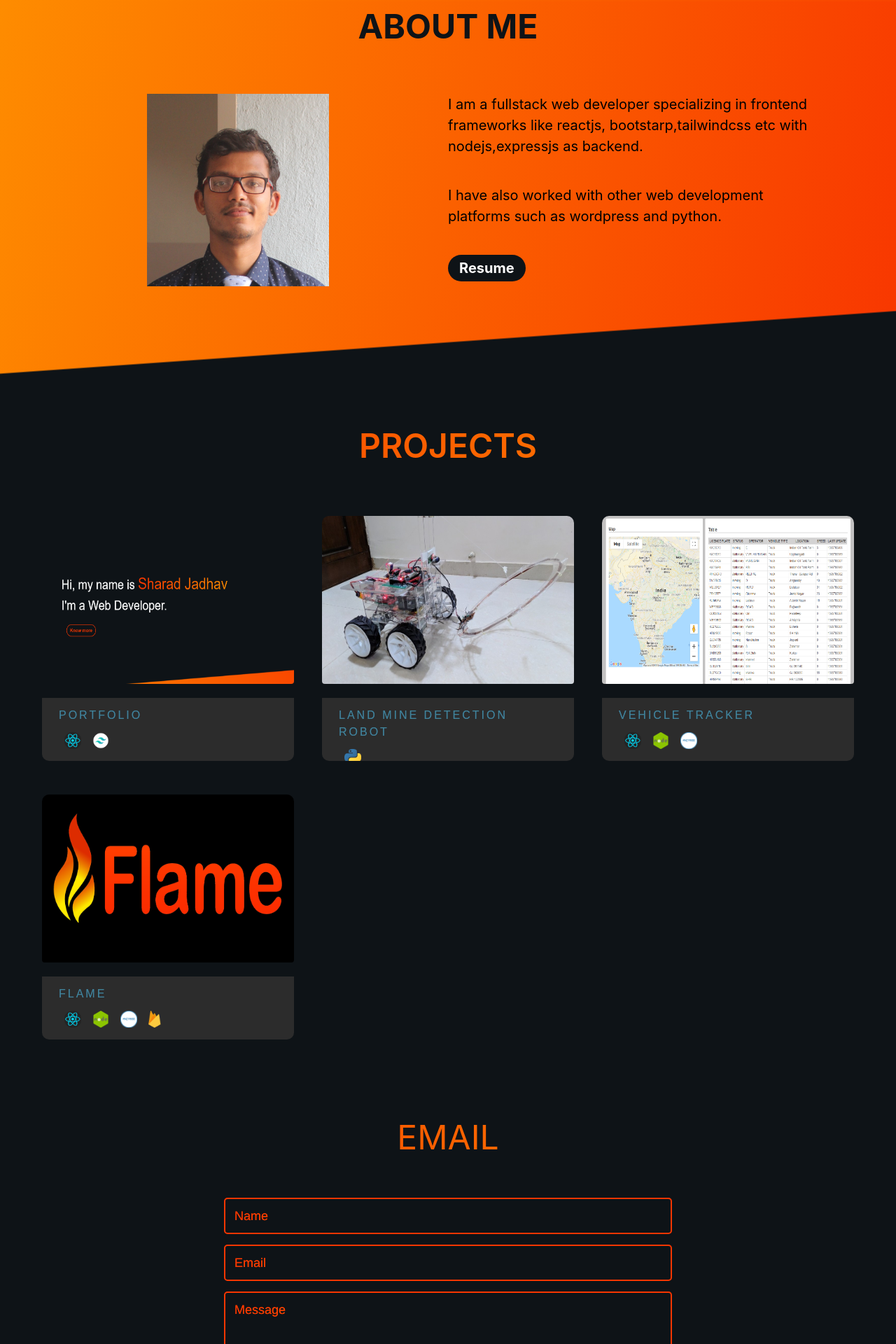
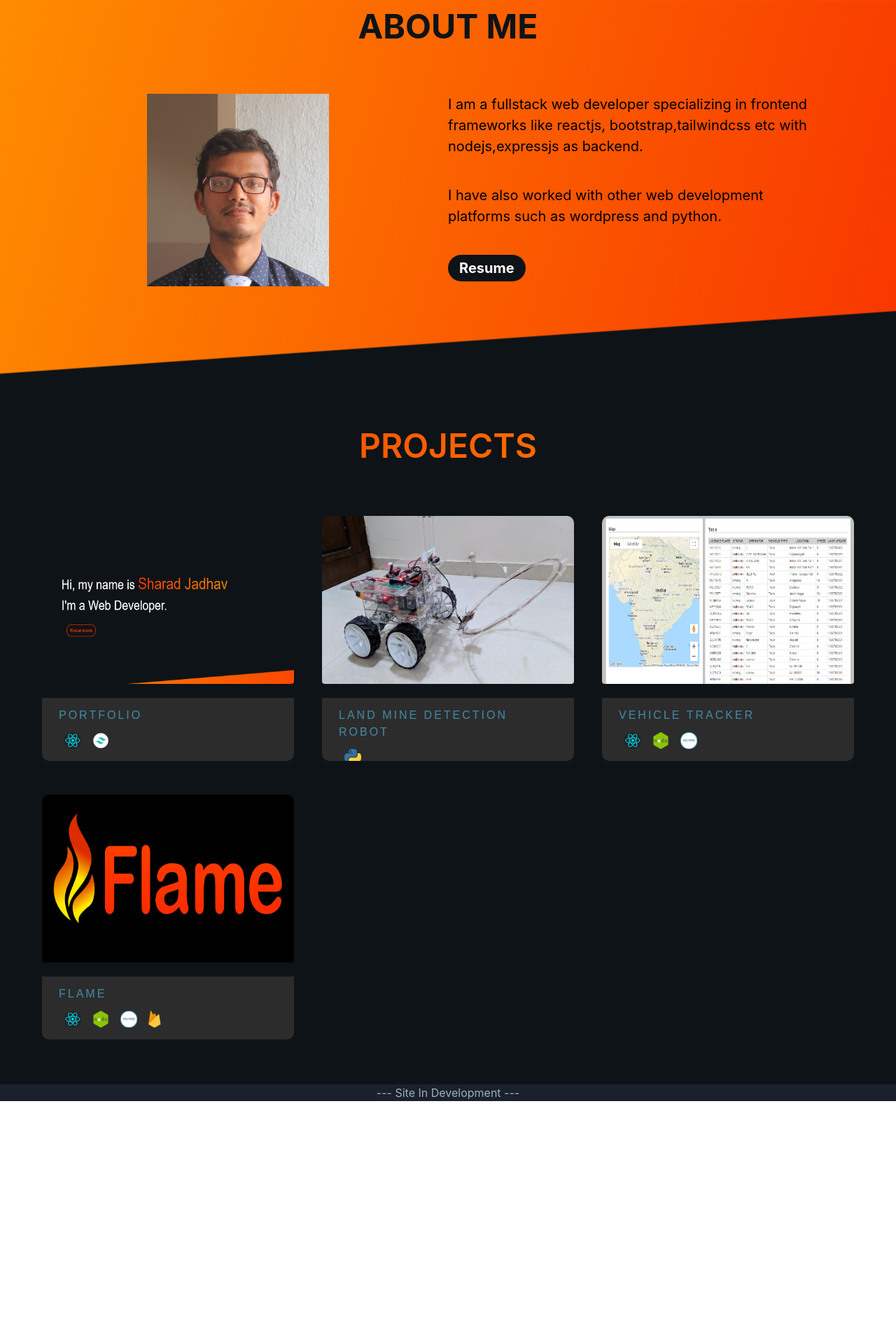
Before and after one commit to SharadJ85/SharadJadhav_Portfolio, a React (Create React App) app: page / in a window 1280 px wide. Shown: the part 720-2640 px from the top of the page at 70% size. After the commit the page ends 2293 px from the top, so only its background shows below. Built offline with nearby package versions, Linux system fonts and the light colour scheme; a web font is replaced by a local one.

Commit message:
hid contact-form and added footer Warning

```diff
--- a/src/App.js
+++ b/src/App.js
@@ -19,7 +19,9 @@ function App() {
       <div>
         <Projects />
       </div>
-      <Contact />
+      {/* <Contact /> */}
+      <div>
+      <p className='footerWarning text-gray-500 bg-gray-900 text-center'>--- Site In Development ---</p></div>
     </div>
   );
 }
--- a/src/components/Profile.js
+++ b/src/components/Profile.js
@@ -26,7 +26,7 @@ export default class Profile extends Component {
                   <div className="w-full text-left text-black text-xl">
                     <div className="my-10">
                       I am a fullstack web developer specializing in frontend
-                      frameworks like reactjs, bootstarp,tailwindcss etc with
+                      frameworks like reactjs, bootstrap,tailwindcss etc with
                       nodejs,expressjs as backend.
                     </div>
                     <div className="my-10">
--- a/src/styles/tailwind.css
+++ b/src/styles/tailwind.css
@@ -38,3 +38,7 @@
   .w-14 {
     width: 3.5rem;
   }
+
+  .footerWarning{
+
+  }
```
